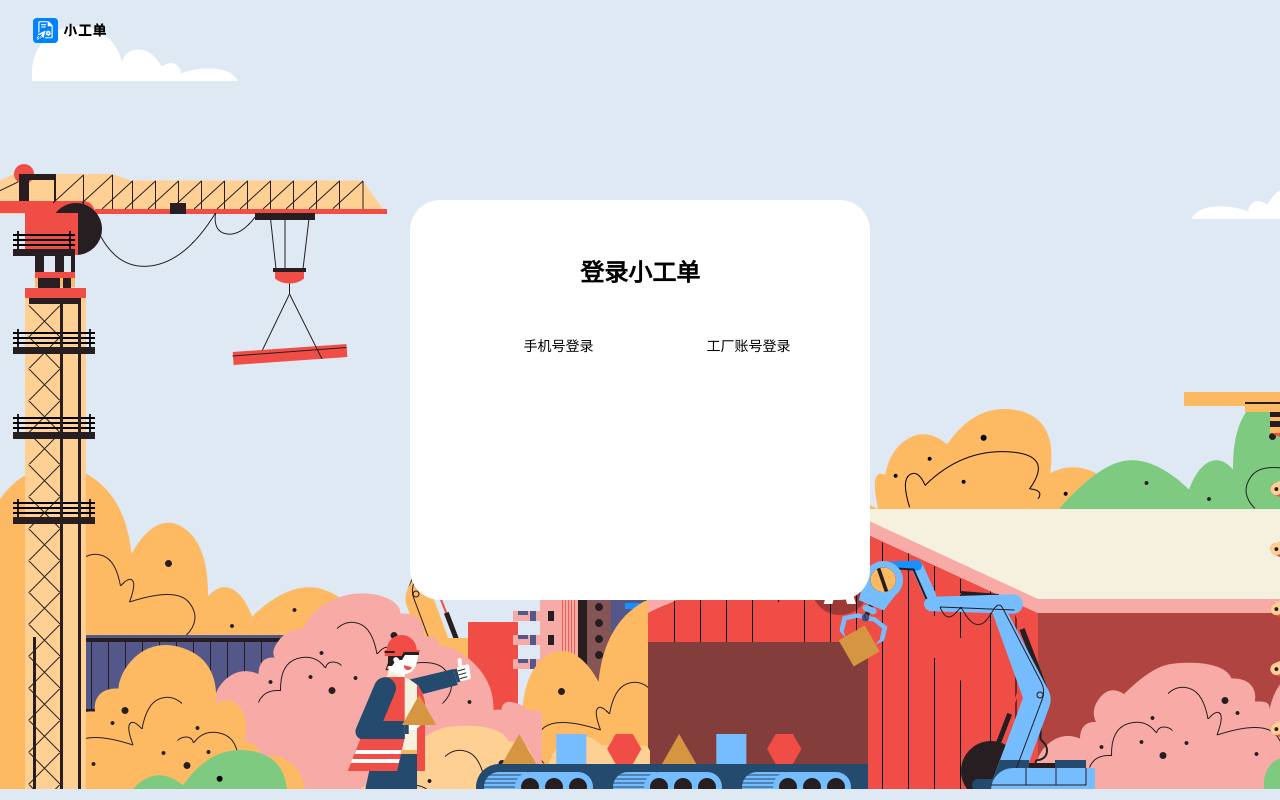
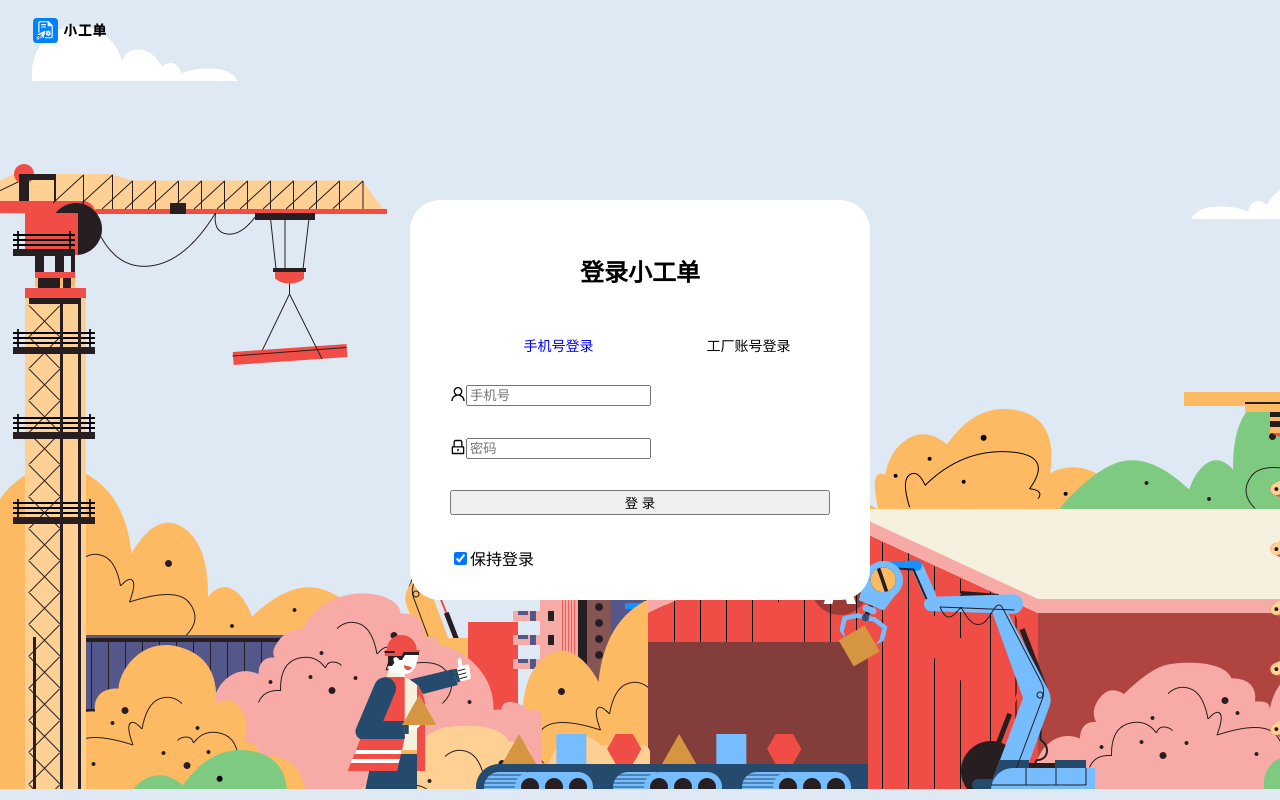
Before and after one commit to violetyue/demo-project, a React (Create React App) app: page /#/login in a window 1280 px wide. Built offline with nearby package versions, Linux system fonts and the light colour scheme.

Commit message:
loginpage2

```diff
--- a/src/views/login/index.js
+++ b/src/views/login/index.js
@@ -26,13 +26,13 @@
     }
 
     loginType() {
-        if (this.type === 0)
+        if (this.state.type === 0)
         {
-            this.telephoneLogin()
+            return this.telephoneLogin()
         }
-        if (this.type === 1)
+        if (this.state.type === 1)
         {
-            this.accountLogin()
+            return this.accountLogin()
         }
     }
 
@@ -141,14 +141,14 @@
                     </div>
                     <div className='login-content'>
                         <div className='login-type'>
-                            <div
+                            <a
                               onClick={()=>{this.setState({type: 0})}}
-                              style={this.type === 0 ? {color:'blue'}:{}}>
-                              手机号登录</div>
-                            <div
+                              style={this.state.type === 0 ? {color:'blue'}:{}}>
+                              手机号登录</a>
+                            <a
                               onClick={()=>{this.setState({type: 1})}}
-                              style={this.type === 1 ? {color:'blue'}:{}}>
-                              工厂账号登录</div>
+                              style={this.state.type === 1 ? {color:'blue'}:{}}>
+                              工厂账号登录</a>
                         </div>
                         {this.loginType()}
                     </div>
```
Also changed, not shown: 1 other file (tests, documents, lock files or other folders).
